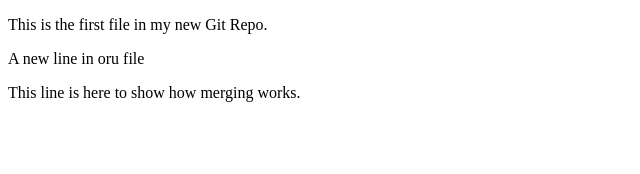
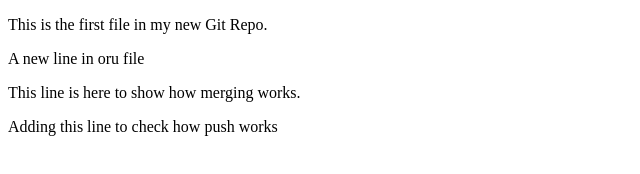
Before and after one commit to AmithaGit2024-Coder/AmithaGit2024-Coder.github.io, a plain HTML site: page index.html in a window 1280 px wide. Shown: the whole page, without its empty margins (0-640 px from the left). Drawn offline with Linux system fonts and the light colour scheme.

Commit message:
adding this to check how push works

```diff
--- a/index.html
+++ b/index.html
@@ -10,5 +10,8 @@
 
 <p>This line is here to show how merging works.</p>
 
+
+<p>Adding this line to check how push works</p>
+
 </body>
 </html>
```
